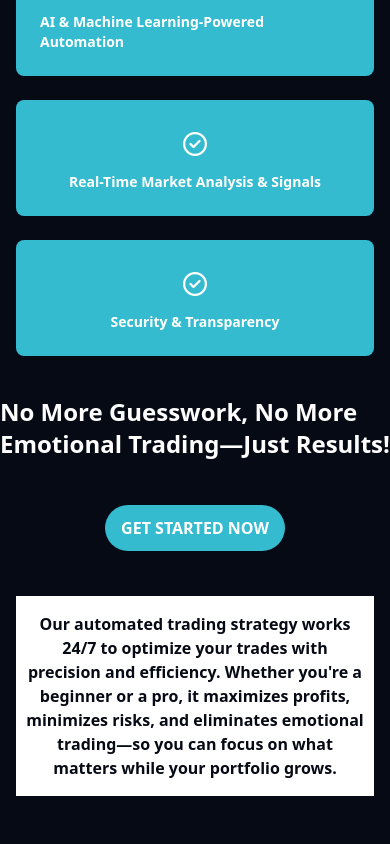
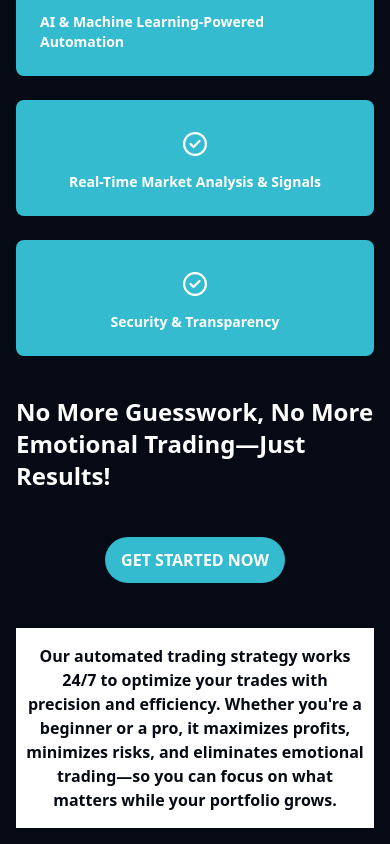
Before and after one commit to martins49/Trade-Smarter, a plain HTML site: page index.html in a window 390 px wide. Shown: the part 996-1840 px from the top of the page. Before the commit the page ends 1808 px from the top, so only its background shows below. Drawn offline with nearby package versions, Linux system fonts and the light colour scheme.

Commit message:
padding added

```diff
--- a/index.html
+++ b/index.html
@@ -307,7 +307,7 @@
 
     <section id="cta">
         <div
-            class="container mx-auto text-2xl font-bold text-white md:text-center pt-10  md:font-semibold sm:text-3xl md:text-4xl">
+            class="container px-4 mx-auto text-2xl font-bold text-white md:text-center pt-10  md:font-semibold sm:text-3xl md:text-4xl">
             No More Guesswork, No More Emotional Trading—Just Results!</div>
 
         <div class="container mx-auto p-4 mt-4 ">
```
